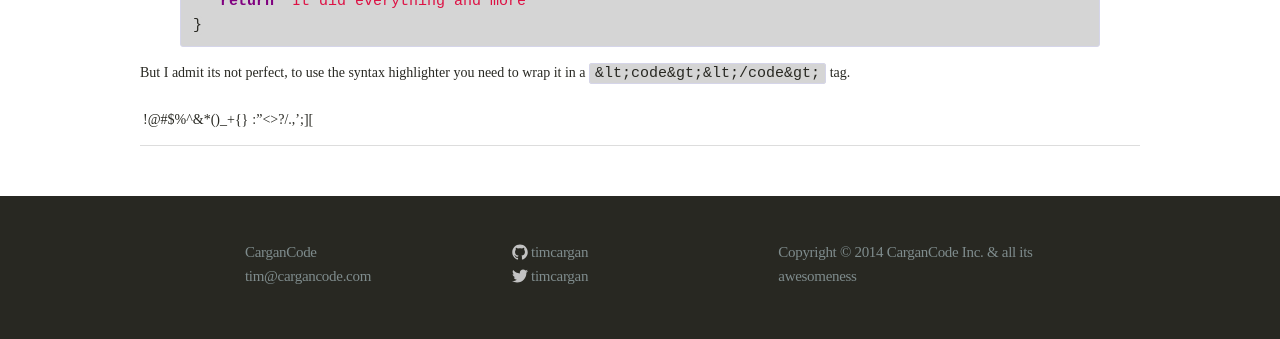
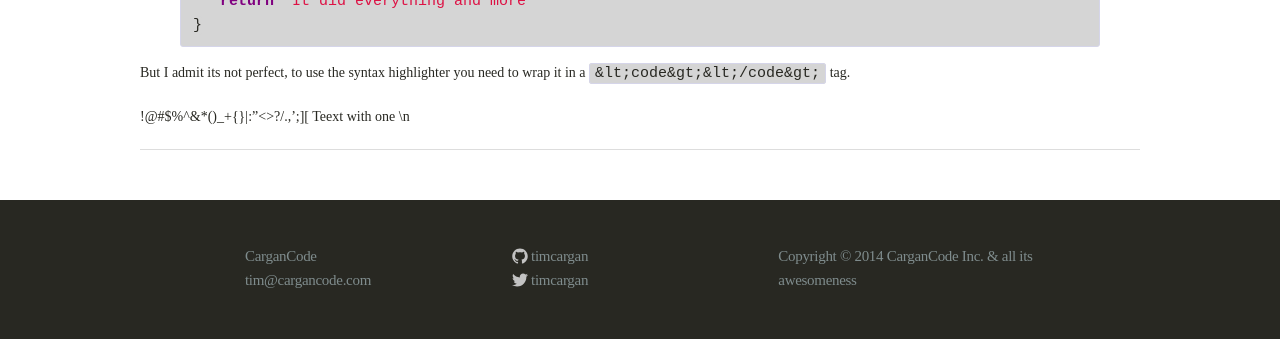
Before and after one commit to CarganCode/CarganCode.github.io, a Jekyll site: the page built from _posts/2014-9-1-Introducing_Drekyll!.md, in a window 1280 px wide. Shown: the part 1002-1341 px from the top of the page. Built offline with Jekyll 4.4.1, drawn with Linux system fonts in a browser that asks for light colours.

Commit message:
Update 2014-9-1-Introducing_Drekyll!.md

```diff
--- a/_posts/2014-9-1-Introducing_Drekyll!.md
+++ b/_posts/2014-9-1-Introducing_Drekyll!.md
@@ -38,3 +38,4 @@ function test(var someting){
 But I admit its not perfect, to use the syntax highlighter you need to wrap it in a `&lt;code&gt;&lt;/code&gt;` tag.
 
 !@#$%^&amp;*()_+{}|:”&lt;&gt;?/.,’;\][
+Teext with one \n
```
